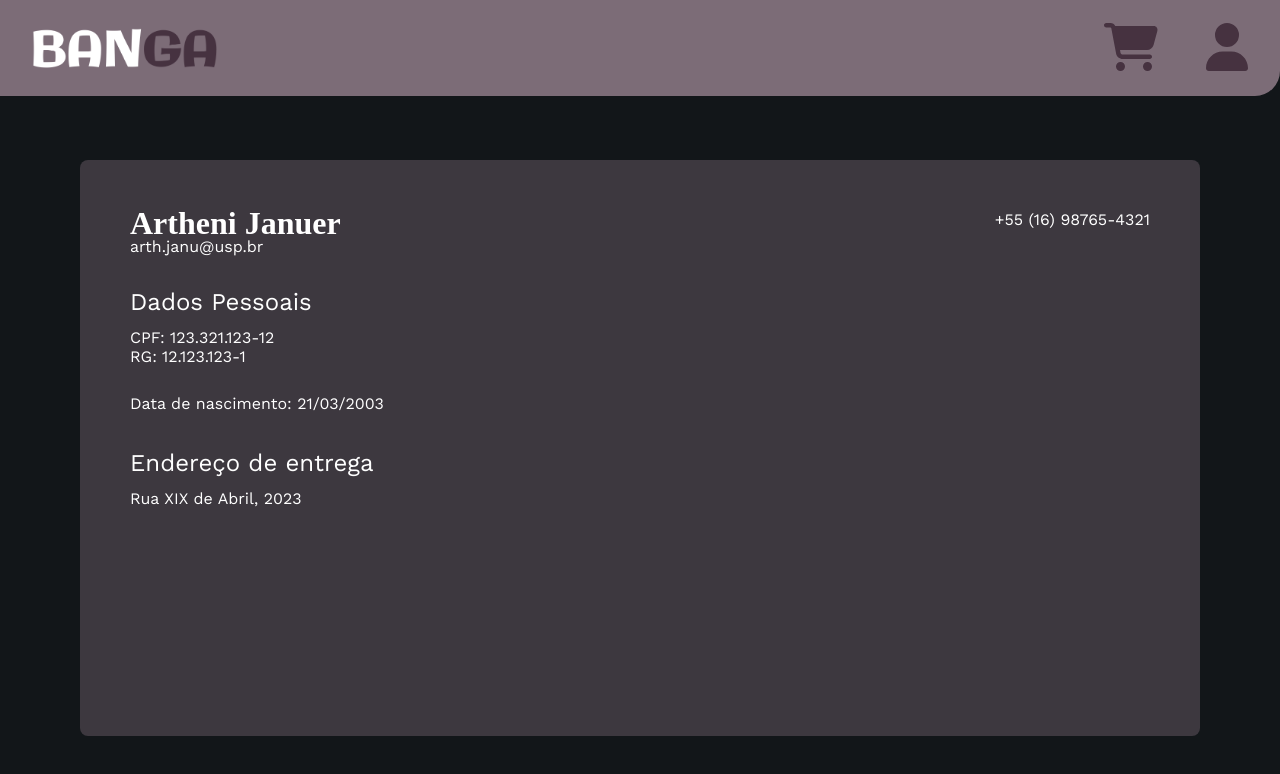
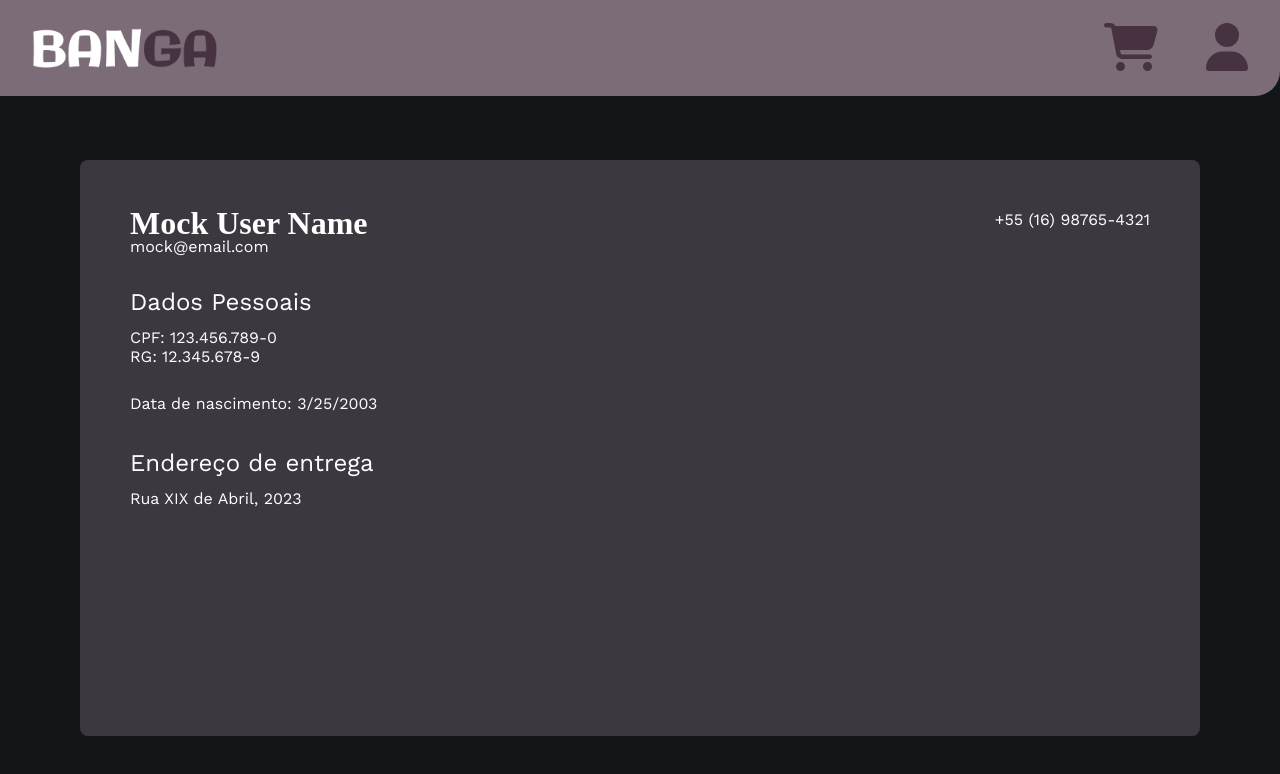
Before and after one commit to arthurvergacas/banga-online-store, a React (Create React App) app in the folder packages/frontend/: page /profile in a window 1280 px wide. Shown: the top 774 px of the page. Built offline with nearby package versions, Linux system fonts and the light colour scheme; a web font is replaced by a local one.

Commit message:
feat: fetch user data in component

```diff
--- a/packages/frontend/src/pages/Profile/index.tsx
+++ b/packages/frontend/src/pages/Profile/index.tsx
@@ -1,34 +1,64 @@
+import { useEffect, useState } from 'react';
+import { User } from '@banga/types/user';
+
 import styles from './Profile.module.css';
+import UserService from 'services/userService';
+import Spinner from 'components/Spinner';
 
 export default function Profile() {
+  const [user, setUser] = useState<User>();
+  const [userLoading, setUserLoading] = useState(true);
+
+  useEffect(() => {
+    const getUser = async () => {
+      setUserLoading(true);
+      setUser(await UserService.getUserData());
+      setUserLoading(false);
+    };
+
+    getUser();
+  }, []);
+
+  if (userLoading) {
+    return (
+      <div
+        className={styles.container}
+        style={{ position: 'absolute', top: '50%', left: '50%', transform: 'translate(-50%, -50%)' }}
+      >
+        <Spinner size="5em" />
+      </div>
+    );
+  }
+
   return (
     <div id={styles.container}>
       <header>
         <div>
-          <h1>Artheni Januer</h1>
-          <span>arth.janu@usp.br</span>
+          <h1>{user?.name}</h1>
+          <span>{user?.email}</span>
         </div>
 
-        <span>+55 (16) 98765-4321</span>
+        <span>{user?.phone}</span>
       </header>
 
       <section>
         <h2>Dados Pessoais</h2>
         <div className={styles.profileRow}>
-          <span>CPF: 123.321.123-12</span>
-          <span>RG: 12.123.123-1</span>
+          <span>CPF: {user?.cpf}</span>
+          <span>RG: {user?.rg}</span>
         </div>
 
         <div className={styles.profileRow}>
           <span>
-            Data de nascimento: <time dateTime="2003-03-21">21/03/2003</time>
+            Data de nascimento:{' '}
+            <time dateTime={user?.birthDate.toDateString()}>{user?.birthDate.toLocaleDateString()}</time>
           </span>
         </div>
       </section>
 
       <section>
         <h2>Endereço de entrega</h2>
-        <address>Rua XIX de Abril, 2023</address>
+        <address>{user?.address}</address>
       </section>
     </div>
   );
```
